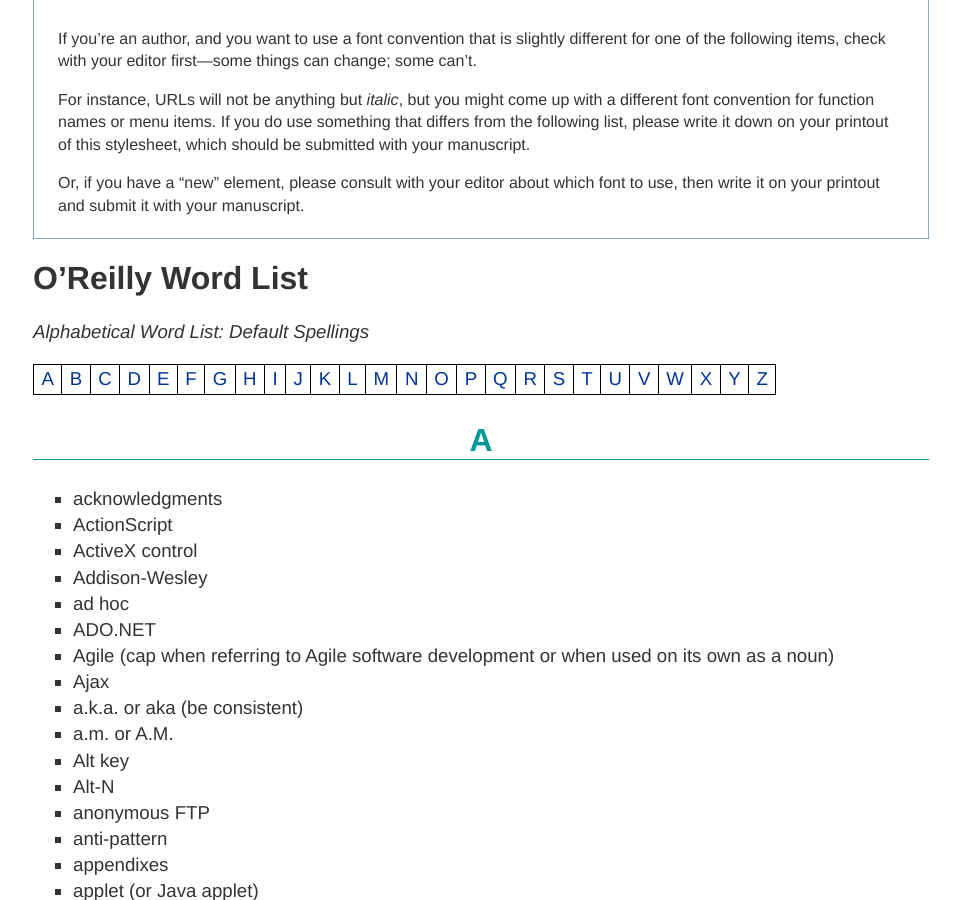
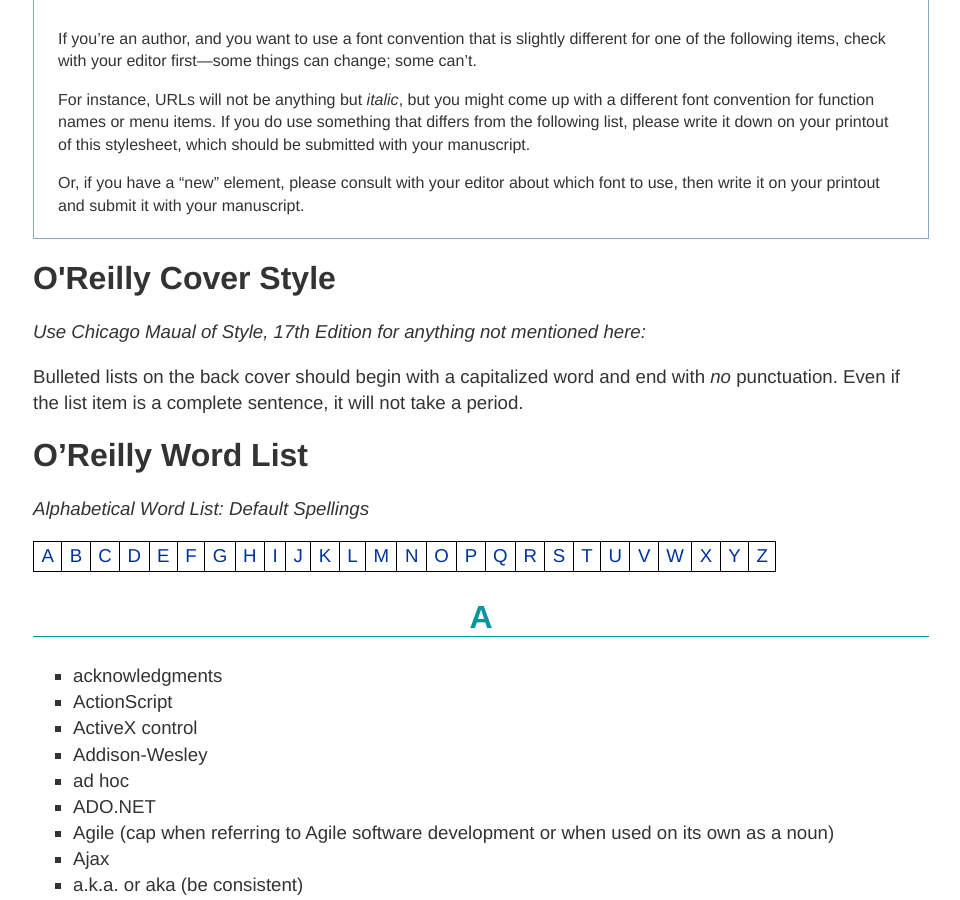
Before and after one commit to oreillymedia/production-resources, a Jekyll site: the page built from styleguide/index.md, in a window 1280 px wide and 900 px high, scrolled down 14321 px. Shown: the whole window, without its empty margins (159-1119 px from the left). Built offline with Jekyll 4.4.1, drawn with Linux system fonts in a browser that asks for light colours.

Commit message:
Update index.md

```diff
--- a/styleguide/index.md
+++ b/styleguide/index.md
@@ -858,6 +858,12 @@
 </div>
 </section>
 
+
+
+<h1 id="cover-style">O'Reilly Cover Style</h1>
+_Use Chicago Maual of Style, 17th Edition for anything not mentioned here:_
+
+<p>Bulleted lists on the back cover should begin with a capitalized word and end with <em>no</em> punctuation. Even if the list item is a complete sentence, it will not take a period.</p>
 
 
 <h1 id="word-list">O’Reilly Word List</h1>
```
